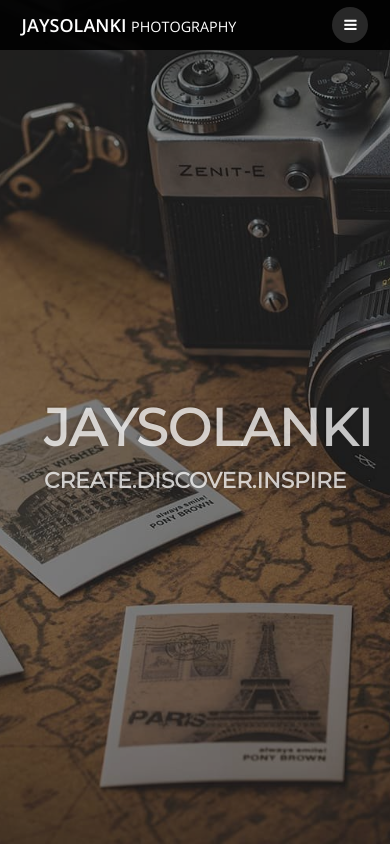
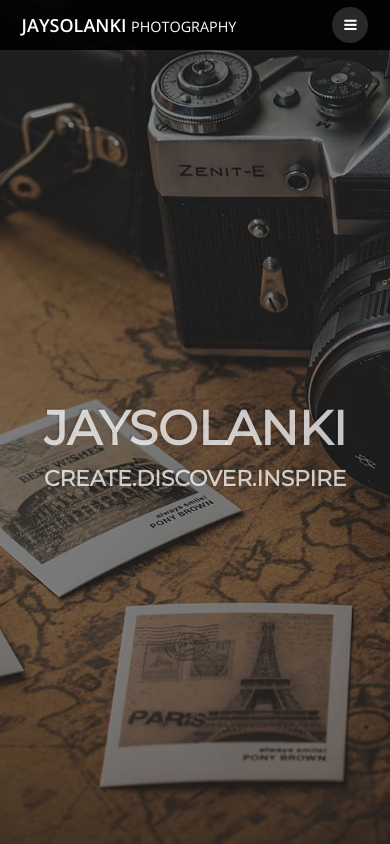
Before and after one commit to jazzy19/PORTFOLIO, a plain HTML site: page index.html in a window 390 px wide. Shown: the top 844 px of the page. Drawn offline with nearby package versions, Linux system fonts and the light colour scheme.

Commit message:
Update main.css

```diff
--- a/assets/css/main.css
+++ b/assets/css/main.css
@@ -3792,7 +3792,7 @@ body.subpage {
 		@media screen and (max-width: 480px) {
 
 			#banner h1  {
-				font-size: 3.8em;
+				font-size: 3.5em;
 			}
 			#banner h2 {
 				font-size: 1.6em;
```
